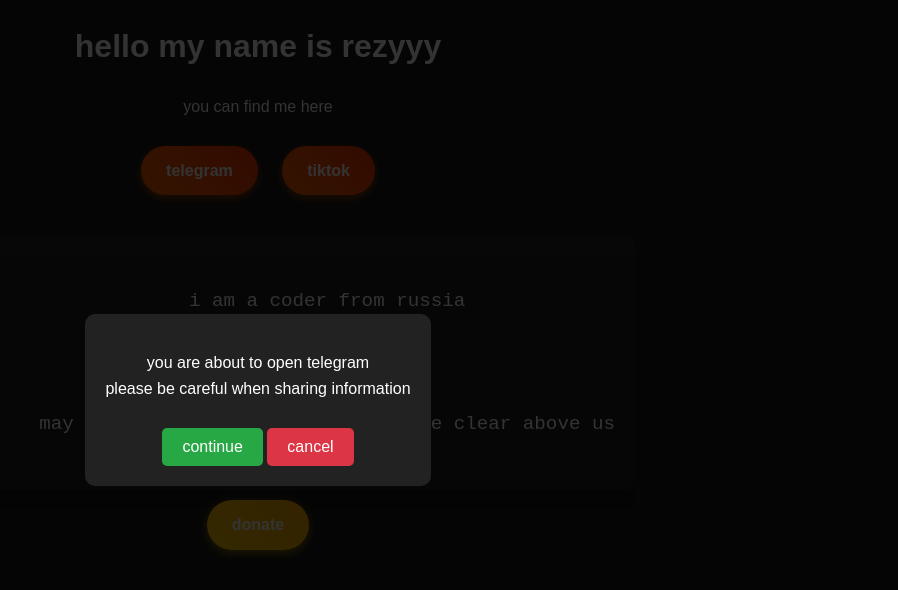
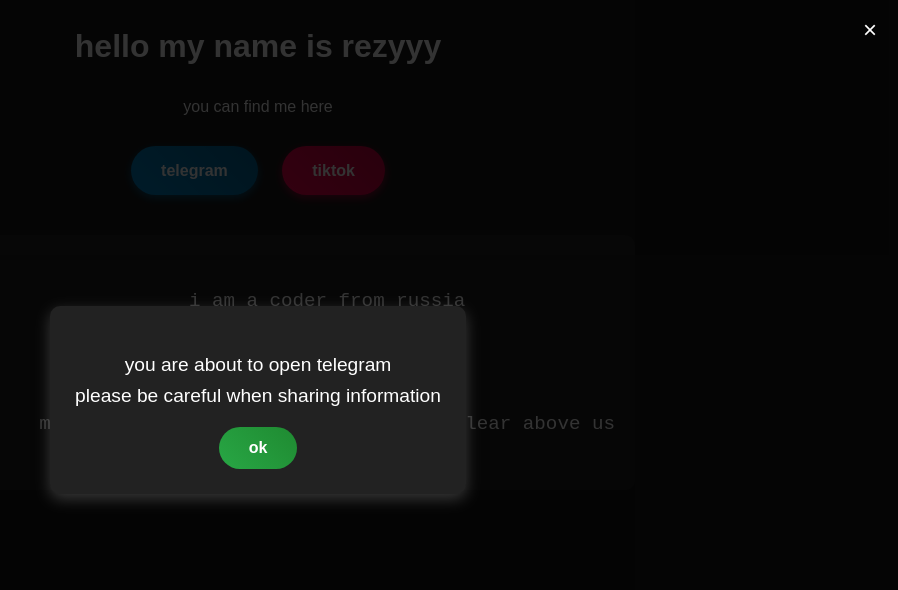
Before and after one commit to rezyyy12/bio, a plain HTML site: page index.html in a window 1280 px wide. Both pictures are taken after a click on the link "telegram". Shown: the whole page, without its empty margins (382-1280 px from the left). Drawn offline with Linux system fonts and the light colour scheme.

Commit message:
Update index.html

```diff
--- a/index.html
+++ b/index.html
@@ -18,7 +18,7 @@
             overflow: hidden;
         }
 
-        /* Warning Modal */
+        /* Modal Animation */
         #warning-modal {
             position: fixed;
             top: 0;
@@ -26,43 +26,74 @@
             width: 100%;
             height: 100%;
             background: rgba(0, 0, 0, 0.8);
-            display: none;
+            display: flex;
             align-items: center;
             justify-content: center;
+            opacity: 0;
+            visibility: hidden;
+            transition: opacity 0.5s ease, visibility 0.5s ease;
             z-index: 9999;
+        }
+
+        #warning-modal.active {
+            opacity: 1;
+            visibility: visible;
         }
 
         #modal-content {
             background: #222;
-            padding: 20px;
+            padding: 25px;
             border-radius: 10px;
             text-align: center;
             max-width: 80%;
+            box-shadow: 0 5px 15px rgba(255, 255, 255, 0.2);
         }
 
-        .modal-button {
-            margin-top: 10px;
-            padding: 10px 20px;
+        #modal-text {
+            font-size: 1.2em;
+            margin-bottom: 15px;
+        }
+
+        /* "OK" Button */
+        .ok-button {
+            background: linear-gradient(45deg, #28a745, #1f8a31);
+            border: none;
+            padding: 12px 30px;
+            font-size: 1em;
+            font-weight: bold;
+            color: white;
+            border-radius: 25px;
+            cursor: pointer;
+            transition: transform 0.2s ease, background 0.3s ease;
+        }
+
+        .ok-button:hover {
+            transform: scale(1.05);
+            background: linear-gradient(45deg, #1f8a31, #146c23);
+        }
+
+        /* Close Icon */
+        .close-button {
+            position: absolute;
+            top: 15px;
+            right: 15px;
+            font-size: 1.5em;
+            color: white;
+            background: none;
             border: none;
             cursor: pointer;
-            font-size: 1em;
-            color: white;
-            border-radius: 5px;
+            transition: transform 0.2s ease;
         }
 
-        .continue-button {
-            background-color: #28a745;
+        .close-button:hover {
+            transform: scale(1.2);
         }
 
-        .cancel-button {
-            background-color: #dc3545;
-        }
-
-        /* Buttons */
-        .button, .donate-button {
+        /* Social Buttons */
+        .button {
             display: inline-block;
             margin: 10px;
-            padding: 12px 25px;
+            padding: 12px 30px;
             font-size: 1em;
             font-weight: bold;
             text-decoration: none;
@@ -71,27 +102,27 @@
             transition: transform 0.2s ease, background 0.3s ease;
         }
 
-        .button {
-            background: linear-gradient(45deg, #ff6600, #ff3300);
-            box-shadow: 0 3px 8px rgba(255, 102, 0, 0.5);
+        .button.telegram {
+            background: linear-gradient(45deg, #0088cc, #006699);
+            box-shadow: 0 3px 8px rgba(0, 136, 204, 0.5);
         }
 
-        .button:hover {
+        .button.telegram:hover {
             transform: scale(1.05);
-            background: linear-gradient(45deg, #ff3300, #cc0000);
+            background: linear-gradient(45deg, #006699, #004466);
         }
 
-        .donate-button {
-            background: linear-gradient(45deg, #ffcc00, #ffaa00);
-            box-shadow: 0 3px 8px rgba(255, 204, 0, 0.5);
+        .button.tiktok {
+            background: linear-gradient(45deg, #ff0050, #cc003d);
+            box-shadow: 0 3px 8px rgba(255, 0, 80, 0.5);
         }
 
-        .donate-button:hover {
+        .button.tiktok:hover {
             transform: scale(1.05);
-            background: linear-gradient(45deg, #ffaa00, #ff8800);
+            background: linear-gradient(45deg, #cc003d, #99002a);
         }
 
-        /* Code font style for the last text */
+        /* Code text style */
         .code-text {
             font-family: 'Courier New', Courier, monospace;
             font-size: 1.2em;
@@ -107,12 +138,13 @@
     </style>
 </head>
 <body>
+
     <!-- Warning Modal -->
     <div id="warning-modal">
         <div id="modal-content">
-            <p>you are about to open telegram<br>please be careful when sharing information</p>
-            <button class="modal-button continue-button" id="confirm-telegram">continue</button>
-            <button class="modal-button cancel-button" id="cancel-telegram">cancel</button>
+            <button class="close-button" id="cancel-telegram">&times;</button>
+            <p id="modal-text">you are about to open telegram<br>please be careful when sharing information</p>
+            <button class="ok-button" id="confirm-telegram">ok</button>
         </div>
     </div>
 
@@ -121,8 +153,8 @@
         <h1 id="main-text">hello my name is rezyyy</h1>
         <p>you can find me here</p>
         <div class="social-links">
-            <a class="button" href="#" id="telegram-link">telegram</a>
-            <a class="button" href="https://www.tiktok.com/@rezyyy_ts">tiktok</a>
+            <a class="button telegram" href="#" id="telegram-link">telegram</a>
+            <a class="button tiktok" href="https://www.tiktok.com/@rezyyy_ts">tiktok</a>
         </div>
 
         <!-- Code-style text -->
@@ -133,23 +165,30 @@
         </div>
     </div>
 
-    <div id="donate-button">
-        <a class="donate-button" href="https://t.me/send?start=IVZm9Wi245y7">donate</a>
-    </div>
-
     <script>
+        // Open warning modal
         document.getElementById('telegram-link').addEventListener('click', function(event) {
             event.preventDefault();
-            document.getElementById('warning-modal').style.display = 'flex';
+            document.getElementById('warning-modal').classList.add('active');
         });
 
+        // Confirm and redirect to Telegram
         document.getElementById('confirm-telegram').addEventListener('click', function() {
             window.location.href = "https://t.me/the_rezyyy";
         });
 
+        // Close warning modal
         document.getElementById('cancel-telegram').addEventListener('click', function() {
-            document.getElementById('warning-modal').style.display = 'none';
+            document.getElementById('warning-modal').classList.remove('active');
+        });
+
+        // Close modal by clicking outside
+        window.addEventListener('click', function(event) {
+            if (event.target === document.getElementById('warning-modal')) {
+                document.getElementById('warning-modal').classList.remove('active');
+            }
         });
     </script>
+
 </body>
 </html>
```
